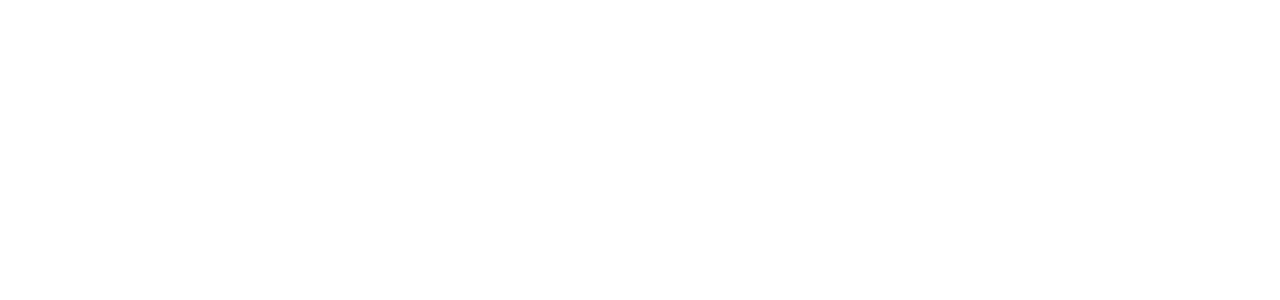
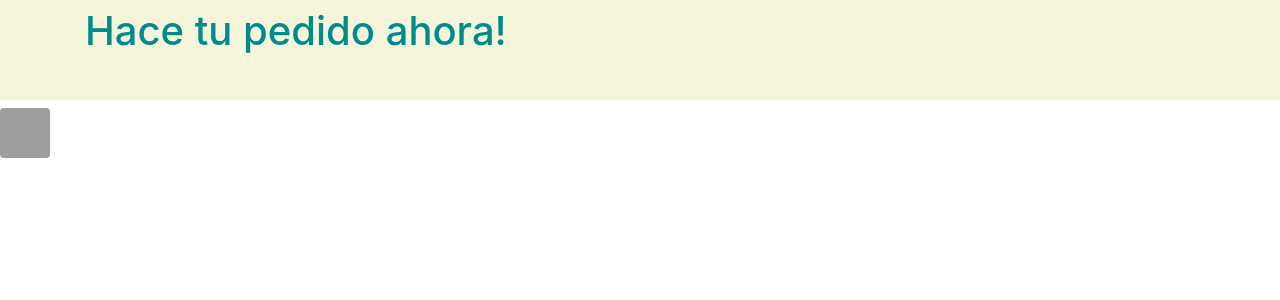
Before and after one commit to CatrielCaruso/PythonWEB, a Django app: page / in a window 1280 px wide. Before the commit the part shown is empty. Shown: the top 300 px of the page. Run offline with Django 3.2, Linux system fonts and the light colour scheme; some libraries are stand-ins or nearby versions; grey boxes are pictures that could not be loaded.

Commit message:
Falta acomodar algunas cosas. Solo avance sobre el HTML y CSS

```diff
--- a/mysite/blog/static/css/general.css
+++ b/mysite/blog/static/css/general.css
@@ -0,0 +1,23 @@
+.header h1 {
+    text-align: left;
+    padding-left: 85px;
+    color: darkcyan;
+    background-color: beige;
+    height: 100px;
+    vertical-align: middle;
+    padding-top: 7px;
+
+}
+
+.header img{
+    padding-left: 7x;
+    width: 50px;
+    height: 50px;
+}
+
+
+.container-fluid  {
+    padding-left: 0px;
+    padding-right: 0px;
+
+}
--- a/mysite/blog/templates/blog/inicio.html
+++ b/mysite/blog/templates/blog/inicio.html
@@ -3,12 +3,22 @@
 <html lang="en">
 <head>
     <meta charset="UTF-8">
-    <title>Página Principal</title>
-    <link rel="stylesheet" href="//maxcdn.bootstrapcdn.com/bootstrap/3.2.0/css/bootstrap.min.css">
-    <link rel="stylesheet" href="//maxcdn.bootstrapcdn.com/bootstrap/3.2.0/css/bootstrap-theme.min.css">
+    <title>EasyPedido</title>
+    <link rel="stylesheet" href="https://stackpath.bootstrapcdn.com/bootstrap/4.4.1/css/bootstrap.min.css" integrity="sha384-Vkoo8x4CGsO3+Hhxv8T/Q5PaXtkKtu6ug5TOeNV6gBiFeWPGFN9MuhOf23Q9Ifjh" crossorigin="anonymous">
     <link rel="stylesheet" href="{% static 'css/general.css' %}">
 </head>
 <body>
+    <div class="container-fluid">
+        <div class="header">
+            <h1>Hace tu pedido ahora!</h1>
+            <img src=".../carro-compras-online1.png" class="rounded float-left" alt="carrito de compras">
 
+        </div>
+    </div>
+
+
+    <script src="https://code.jquery.com/jquery-3.4.1.slim.min.js" integrity="sha384-J6qa4849blE2+poT4WnyKhv5vZF5SrPo0iEjwBvKU7imGFAV0wwj1yYfoRSJoZ+n" crossorigin="anonymous"></script>
+    <script src="https://cdn.jsdelivr.net/npm/popper.js@1.16.0/dist/umd/popper.min.js" integrity="sha384-Q6E9RHvbIyZFJoft+2mJbHaEWldlvI9IOYy5n3zV9zzTtmI3UksdQRVvoxMfooAo" crossorigin="anonymous"></script>
+    <script src="https://stackpath.bootstrapcdn.com/bootstrap/4.4.1/js/bootstrap.min.js" integrity="sha384-wfSDF2E50Y2D1uUdj0O3uMBJnjuUD4Ih7YwaYd1iqfktj0Uod8GCExl3Og8ifwB6" crossorigin="anonymous"></script>
 </body>
 </html>
```
Also changed, not shown: mysite/blog/templates/imagenes/carro-compras-online1.png (added).
